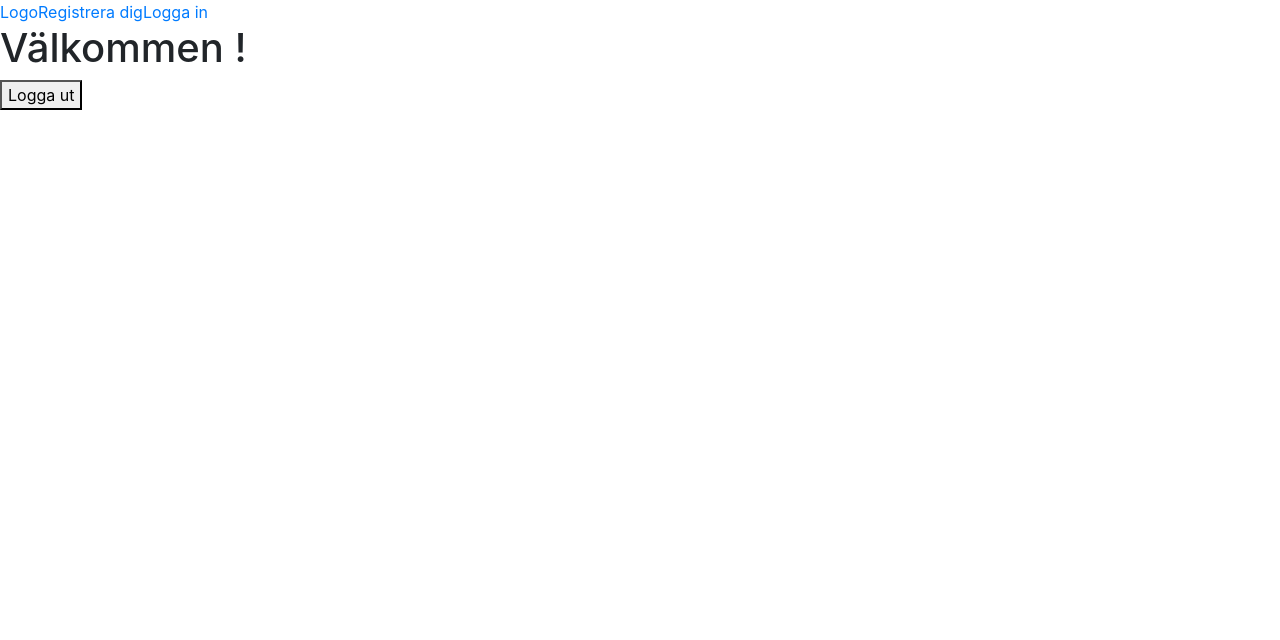
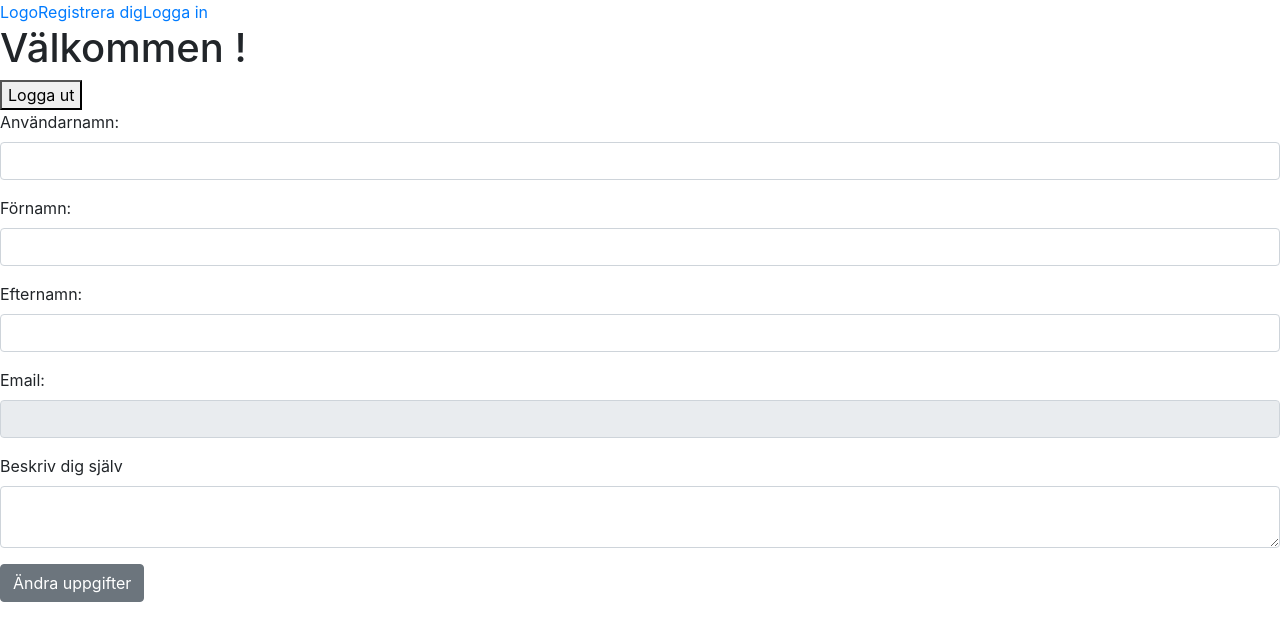
Before and after one commit to astridsinabian/u11-fullstack-astridsinabian, a React (Create React App) app in the folder client/: page /profile in a window 1280 px wide. Shown: the top 640 px of the page. Built offline with nearby package versions, Linux system fonts and the light colour scheme; no server answers; sample sign-in values are in the browser's storage.

Commit message:
Frontend functionality (forms) for edit user

```diff
--- a/client/src/components/Profile.jsx
+++ b/client/src/components/Profile.jsx
@@ -1,6 +1,7 @@
 import React, { Component } from 'react';
 import AuthService from './AuthService';
 import axios from 'axios';
+import { Form, FormGroup, Label, Input, Button } from 'reactstrap';
 
 const Auth = new AuthService();
 
@@ -10,14 +11,27 @@ class Profile extends Component {
         super(props);
 
         this.state = {
-            username: null,
-            firstname: null,
-            lastname: null,
-            email: null,
-            description: null
+            username: '',
+            firstname: '',
+            lastname: '',
+            email: '',
+            description: ''
         }
 
+        this.handleChange = this.handleChange.bind(this);
+        this.onSubmit = this.onSubmit.bind(this);
         this.Auth = new AuthService();
+    }
+
+    handleChange(e) {
+        this.setState({
+            [e.target.name]: e.target.value
+        });
+    }
+
+    onSubmit(e) {
+        e.preventDefault();
+        this.editUser();
     }
 
     handleLogout = () => {
@@ -33,6 +47,7 @@ class Profile extends Component {
                     'Authorization': token
                 }
             }
+
         axios.get('http://localhost:5000/api/user/profile', config)
         .then(res => this.setState({
             username: res.data.user.username,
@@ -41,6 +56,24 @@ class Profile extends Component {
             email: res.data.user.email,
             description: res.data.user.description
         }));
+    }
+
+    editUser = () => {
+        let token = Auth.getToken();
+
+        const config = {
+            headers: {
+                'Content-Type': "application/json",
+                'Authorization': token
+            },
+            data: {
+                username: this.state.username,
+                firstname: this.state.firstname,
+                lastname: this.state.lastname,
+                description: this.state.description
+            }
+        }
+        axios.patch('http://localhost:5000/api/user/profile', config);
     }
 
     componentDidMount() {
@@ -52,12 +85,62 @@ class Profile extends Component {
         return (
             <div>
                 <h1>Välkommen {firstname} {lastname}!</h1>
-                <div>{username}</div>
-                <div>{email}</div>
-                <div>{description}</div>
                 <button onClick={this.handleLogout.bind(this)}>
                     Logga ut
                 </button>
+
+                <Form onSubmit={this.onSubmit}>
+                    <FormGroup>
+                    <Label>Användarnamn:</Label>
+                        <Input
+                        onChange={this.handleChange}
+                        value={username}
+                        type="text"
+                        name="username"
+                        />
+                    </FormGroup>
+
+                    <FormGroup>
+                    <Label>Förnamn:</Label>
+                        <Input
+                        onChange={this.handleChange}
+                        value={firstname}
+                        type="text"
+                        name="firstname"
+                        />
+                    </FormGroup>
+
+                    <FormGroup>
+                    <Label>Efternamn:</Label>
+                        <Input
+                        onChange={this.handleChange}
+                        value={lastname}
+                        type="text"
+                        name="lastname"
+                        />
+                    </FormGroup>
+
+                    <FormGroup>
+                    <Label>Email:</Label>
+                        <Input
+                        value={email}
+                        readOnly
+                        type="text"
+                        />
+                    </FormGroup>
+
+                    <FormGroup>
+                    <Label>Beskriv dig själv</Label>
+                        <Input
+                        onChange={this.handleChange}
+                        value={description}
+                        type="textarea"
+                        name="description"
+                        />
+                    </FormGroup>
+
+                    <Button>Ändra uppgifter</Button>
+                </Form>
             </div>
          );
     }
```
Also changed, not shown: 1 other file (tests, documents, lock files or other folders).
